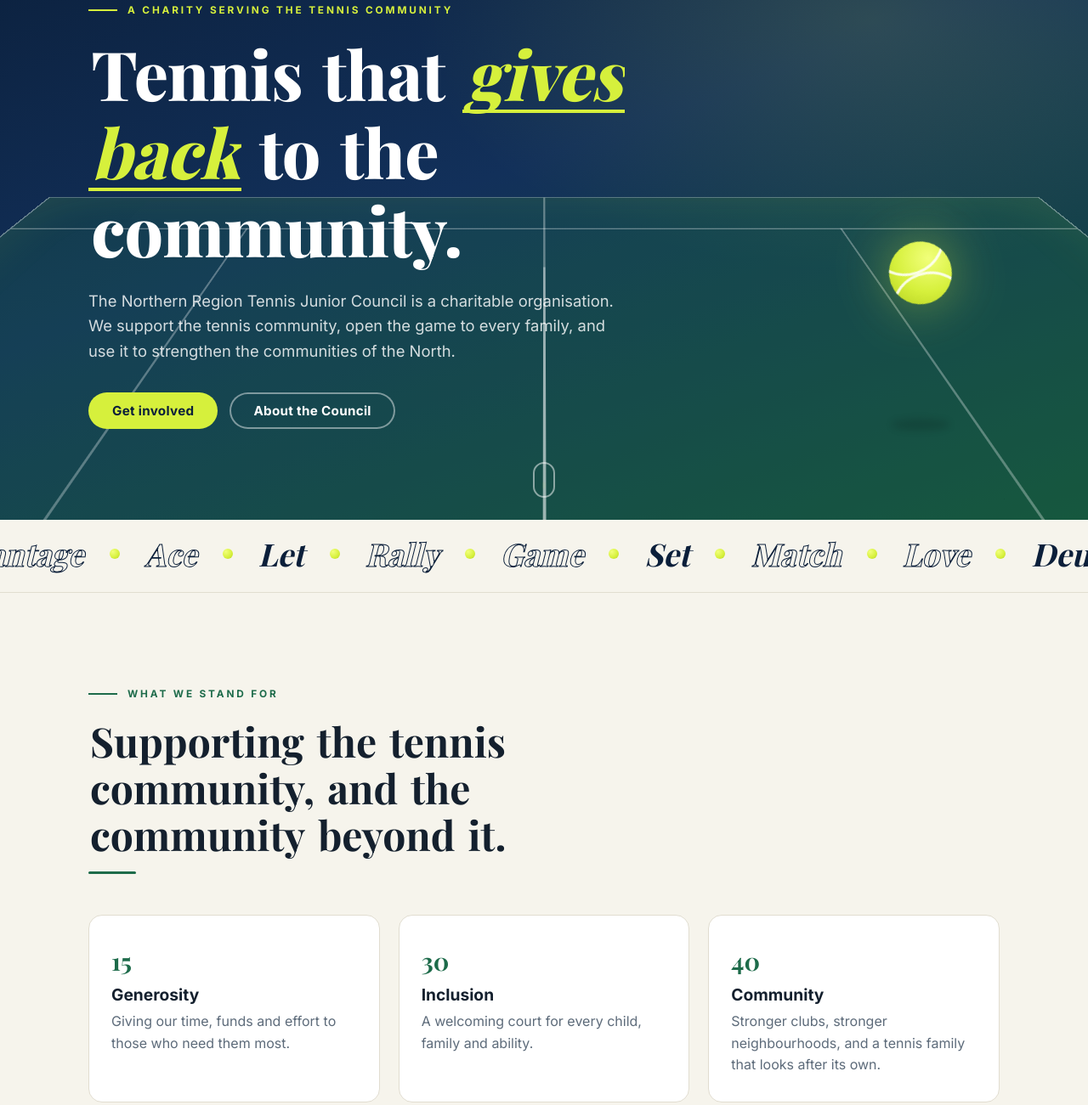
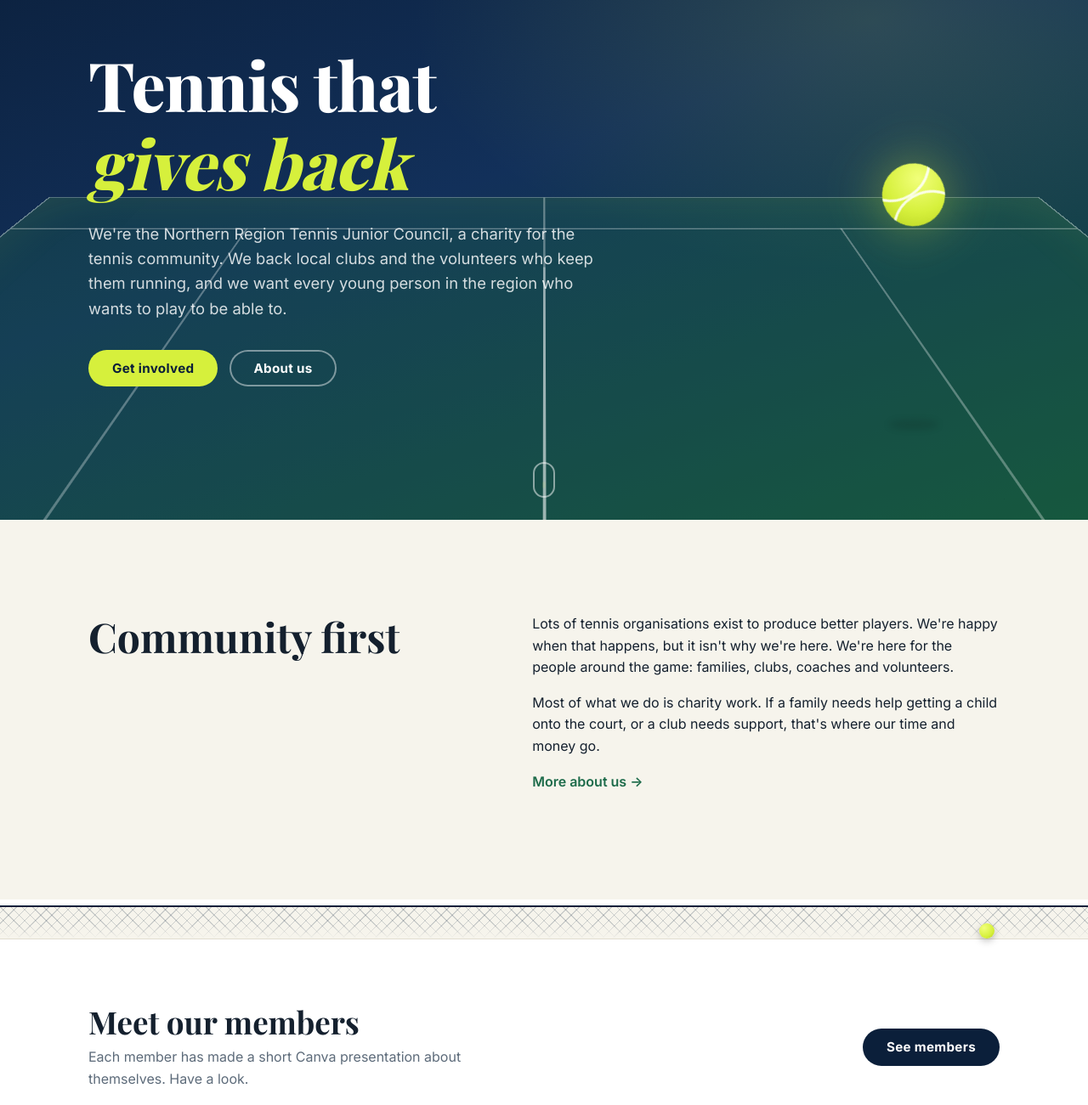
Before and after one commit to Thrawn2003/North-Region-Junior-Tennis-Council, a plain HTML site: page index.html in a window 1280 px wide. Shown: the part 124-1425 px from the top of the page at 85% size. Drawn offline with nearby package versions, Linux system fonts and the light colour scheme.

Commit message:
Rewrite copy in a plainer voice and drop template-style effects
Headings and body text rewritten to read naturally; the values block is
no longer repeated on Home. Removes section labels, word-by-word heading
animation, heading rules, the word ticker, card tilt and replaying
fade-ins. Keeps the bouncing ball, net, scroll ball and a one-time fade.

Co-Authored-By: Claude Opus 5.5 <noreply@anthropic.com>

```diff
--- a/about.html
+++ b/about.html
@@ -4,7 +4,7 @@
   <meta charset="utf-8">
   <meta name="viewport" content="width=device-width, initial-scale=1">
   <title>About – Northern Region Tennis Junior Council</title>
-  <meta name="description" content="Who we are and what we stand for.">
+  <meta name="description" content="Who the Northern Region Tennis Junior Council is and what we care about.">
   <link rel="preconnect" href="https://fonts.googleapis.com">
   <link rel="preconnect" href="https://fonts.gstatic.com" crossorigin>
   <link href="https://fonts.googleapis.com/css2?family=Inter:wght@400;500;600;700&family=Playfair+Display:wght@600;700;800&display=swap" rel="stylesheet">
@@ -12,36 +12,36 @@
 </head>
 <body data-page="about">
 <header class="page-hero"><div class="wrap">
-  <p class="eyebrow">About us</p>
-  <h1>A charity built on the love of tennis.</h1>
-  <p>We exist to support the tennis community, and to use the game to do good in the communities around it.</p>
+  <h1>About us</h1>
+  <p>A charity built around tennis and the people who play it.</p>
 </div></header>
-
 <main>
   <section class="section">
     <div class="wrap">
       <div class="prose reveal">
-        <h2>Our purpose</h2>
-        <p>The Northern Region Tennis Junior Council is a charitable organisation. Tennis is how we serve: we support the families, clubs, coaches and volunteers who make the sport possible, and we work to make sure no young person in the Northern Region is left on the sideline.</p>
-        <p>Our focus is the community first. Building strong players is a welcome result, but our aim is a generous, inclusive and connected tennis family that gives back.</p>
+        <h2>Who we are</h2>
+        <p>The Northern Region Tennis Junior Council is a charity that looks after the tennis community in our region. We support the families, clubs, coaches and volunteers who make the game happen, and we try to make sure no young person misses out on playing.</p>
+        <p>We aren't a performance academy. If our juniors turn into strong players, that's great. What we really want is a tennis community where people look out for each other.</p>
       </div>
     </div>
   </section>
+
   <section class="section dark">
     <div class="wrap">
-      <div class="section-head reveal"><p class="eyebrow">Our values</p><h2>What guides everything we do.</h2></div>
+      <div class="section-head reveal"><h2>What we care about</h2></div>
       <div class="cards" style="grid-template-columns:repeat(3,1fr)">
-        <article class="card reveal"><div class="card-tag">15</div><h3>Generosity</h3><p>Giving our time, funds and effort to those who need them most.</p></article>
-        <article class="card reveal"><div class="card-tag">30</div><h3>Inclusion</h3><p>A welcoming court for every child, family and ability.</p></article>
-        <article class="card reveal"><div class="card-tag">40</div><h3>Community</h3><p>Stronger clubs, stronger neighbourhoods, and a tennis family that looks after its own.</p></article>
+        <article class="card reveal"><div class="card-tag">15</div><h3>Getting people playing</h3><p>Cost, kit or not knowing anyone shouldn't stop someone from picking up a racquet.</p></article>
+        <article class="card reveal"><div class="card-tag">30</div><h3>Backing clubs and volunteers</h3><p>Clubs run on volunteers. We help where we can so they can keep going.</p></article>
+        <article class="card reveal"><div class="card-tag">40</div><h3>Giving back</h3><p>We give time and money to causes in the wider community, not only to tennis.</p></article>
       </div>
     </div>
   </section>
+
   <div class="net" aria-hidden="true"><i></i></div>
 
   <section class="band">
     <div class="wrap split reveal">
-      <div><h2>Want to be part of it?</h2><p>There are many ways to take part, whether you play, volunteer or give.</p></div>
+      <div><h2>Want to help out?</h2><p>We're always glad of an extra pair of hands.</p></div>
       <a href="get-involved.html" class="btn btn-navy">Get involved</a>
     </div>
   </section>
@@ -50,6 +50,5 @@
 <script src="site-config.js"></script>
 <script src="layout.js"></script>
 <script src="fun.js"></script>
-<script src="play.js"></script>
 </body>
 </html>
--- a/fun.js
+++ b/fun.js
@@ -31,17 +31,14 @@
     update();
   })();
 
-  // ---------- gentle 3D tilt on cards ----------
-  (function tilt() {
-    if (reduce || !canHover) return;
-    document.querySelectorAll(".card, .value").forEach(function (c) {
-      c.addEventListener("pointermove", function (e) {
-        var r = c.getBoundingClientRect();
-        var px = (e.clientX - r.left) / r.width - 0.5;
-        var py = (e.clientY - r.top) / r.height - 0.5;
-        c.style.transform = "perspective(900px) rotateX(" + (-py * 3) + "deg) rotateY(" + (px * 4) + "deg) translateY(-6px)";
-      });
-      c.addEventListener("pointerleave", function () { c.style.transform = ""; });
+  // ---------- home hero: the court shifts slightly with the pointer ----------
+  (function parallax() {
+    var hero = document.querySelector(".hero");
+    if (!hero || reduce || !canHover) return;
+    hero.addEventListener("pointermove", function (e) {
+      var r = hero.getBoundingClientRect();
+      hero.style.setProperty("--px", ((e.clientX - r.left) / r.width - 0.5).toFixed(3));
+      hero.style.setProperty("--py", ((e.clientY - r.top) / r.height - 0.5).toFixed(3));
     });
   })();
 
--- a/index.html
+++ b/index.html
@@ -4,7 +4,7 @@
   <meta charset="utf-8">
   <meta name="viewport" content="width=device-width, initial-scale=1">
   <title>Northern Region Tennis Junior Council</title>
-  <meta name="description" content="A charity supporting the tennis community and the communities around it.">
+  <meta name="description" content="The Northern Region Tennis Junior Council is a charity for the tennis community in the Northern Region.">
   <link rel="preconnect" href="https://fonts.googleapis.com">
   <link rel="preconnect" href="https://fonts.gstatic.com" crossorigin>
   <link href="https://fonts.googleapis.com/css2?family=Inter:wght@400;500;600;700&family=Playfair+Display:wght@600;700;800&display=swap" rel="stylesheet">
@@ -19,28 +19,25 @@
       <div class="ball-shadow"></div>
     </div>
     <div class="hero-inner">
-      <p class="eyebrow">A charity serving the tennis community</p>
-      <h1>Tennis that <em>gives&nbsp;back</em> to the community.</h1>
-      <p class="lead">The Northern Region Tennis Junior Council is a charitable organisation. We support the tennis community, open the game to every family, and use it to strengthen the communities of the North.</p>
+      <h1>Tennis that <em>gives&nbsp;back</em></h1>
+      <p class="lead">We're the Northern Region Tennis Junior Council, a charity for the tennis community. We back local clubs and the volunteers who keep them running, and we want every young person in the region who wants to play to be able to.</p>
       <div class="hero-cta">
         <a href="get-involved.html" class="btn">Get involved</a>
-        <a href="about.html" class="btn btn-ghost">About the Council</a>
+        <a href="about.html" class="btn btn-ghost">About us</a>
       </div>
     </div>
-    <a href="#stand" class="scroll-cue" aria-label="Scroll down"><span></span></a>
+    <a href="#intro" class="scroll-cue" aria-label="Scroll down"><span></span></a>
   </section>
 
-  <div class="marquee" aria-hidden="true" data-words="Love,Deuce,Advantage,Ace,Let,Rally,Game,Set,Match"><div class="mq-track"></div></div>
-  <section class="section" id="stand">
-    <div class="wrap">
-      <div class="section-head reveal">
-        <p class="eyebrow dark">What we stand for</p>
-        <h2>Supporting the tennis community, and the community beyond it.</h2>
+  <section class="section" id="intro">
+    <div class="wrap two-col">
+      <div class="reveal">
+        <h2>Community first</h2>
       </div>
-      <div class="values">
-        <div class="value reveal"><span class="n">15</span><h3>Generosity</h3><p>Giving our time, funds and effort to those who need them most.</p></div>
-        <div class="value reveal"><span class="n">30</span><h3>Inclusion</h3><p>A welcoming court for every child, family and ability.</p></div>
-        <div class="value reveal"><span class="n">40</span><h3>Community</h3><p>Stronger clubs, stronger neighbourhoods, and a tennis family that looks after its own.</p></div>
+      <div class="reveal">
+        <p>Lots of tennis organisations exist to produce better players. We're happy when that happens, but it isn't why we're here. We're here for the people around the game: families, clubs, coaches and volunteers.</p>
+        <p>Most of what we do is charity work. If a family needs help getting a child onto the court, or a club needs support, that's where our time and money go.</p>
+        <p><a class="text-link" href="about.html">More about us &rarr;</a></p>
       </div>
     </div>
   </section>
@@ -49,16 +46,16 @@
 
   <section class="band">
     <div class="wrap split reveal">
-      <div><h2>Meet our members.</h2><p>Our members share their stories and what tennis means to them through short slide presentations.</p></div>
-      <a href="members.html" class="btn btn-navy">View members</a>
+      <div><h2>Meet our members</h2><p>Each member has made a short Canva presentation about themselves. Have a look.</p></div>
+      <a href="members.html" class="btn btn-navy">See members</a>
     </div>
   </section>
 
   <section class="section cta">
     <div class="wrap center reveal">
-      <h2>Play, volunteer, or give.</h2>
-      <p>Every hour volunteered and every gift made helps the tennis community and the families around it.</p>
-      <a href="get-involved.html" class="btn">See how to help</a>
+      <h2>Want to help?</h2>
+      <p>Whether you can give an afternoon at an event or you just want to come and play, we'd love to have you.</p>
+      <a href="get-involved.html" class="btn">Ways to help</a>
     </div>
   </section>
 </main>
@@ -66,6 +63,5 @@
 <script src="site-config.js"></script>
 <script src="layout.js"></script>
 <script src="fun.js"></script>
-<script src="play.js"></script>
 </body>
 </html>
--- a/layout.js
+++ b/layout.js
@@ -62,7 +62,7 @@
   var left = el("div", {}, [
     el("strong", { text: "Northern Region Tennis Junior Council" }),
     el("br"),
-    el("small", { text: "A charity supporting the tennis community." }),
+    el("small", { text: "A charity for the tennis community in the Northern Region." }),
     footLinks
   ]);
   var right = el("div", {}, [
@@ -90,30 +90,16 @@
     }
   });
 
-  // ---------- scroll reveal (replays every time an element returns to view) ----------
+  // ---------- fade sections in as they scroll into view ----------
   var items = document.querySelectorAll(".reveal");
   if ("IntersectionObserver" in window) {
-    items.forEach(function (n) {
-      var idx = Array.prototype.indexOf.call(n.parentNode.children, n);
-      n._delay = Math.min(idx, 6) * 70 + "ms";
-      n.style.transitionDelay = n._delay;
-    });
     var io = new IntersectionObserver(function (entries) {
       entries.forEach(function (en) {
-        var t = en.target;
-        if (en.intersectionRatio >= 0.12) {
-          clearTimeout(t._retire);
-          t.classList.add("reveal", "in");
-          // hand control back to hover styles once the entrance has finished
-          t._retire = setTimeout(function () { t.classList.remove("reveal", "in"); t.style.transitionDelay = ""; }, 1300);
-        } else if (!en.isIntersecting) {
-          clearTimeout(t._retire);
-          t.style.transitionDelay = t._delay;
-          t.classList.add("reveal");
-          t.classList.remove("in");
-        }
+        if (!en.isIntersecting) return;
+        en.target.classList.add("in");
+        io.unobserve(en.target);
       });
-    }, { threshold: [0, 0.12] });
+    }, { threshold: 0.12 });
     items.forEach(function (n) { io.observe(n); });
   } else {
     items.forEach(function (n) { n.classList.add("in"); });
--- a/play.js
+++ /dev/null
@@ -1,76 +0,0 @@
-(function () {
-  "use strict";
-
-  var reduce = window.matchMedia && window.matchMedia("(prefers-reduced-motion: reduce)").matches;
-  var canHover = window.matchMedia && window.matchMedia("(hover: hover)").matches;
-
-  function make(tag, cls, text) {
-    var n = document.createElement(tag);
-    if (cls) n.className = cls;
-    if (text) n.textContent = text;
-    return n;
-  }
-
-  // Calls enter() when el comes into view and leave() once it is fully out.
-  function onView(el, enter, leave, thr) {
-    if (!("IntersectionObserver" in window)) { enter(); return; }
-    var inside = false;
-    new IntersectionObserver(function (en) {
-      var r = en[0].intersectionRatio;
-      if (!inside && r >= thr) { inside = true; enter(); }
-      else if (inside && r === 0) { inside = false; if (leave) leave(); }
-    }, { threshold: [0, thr] }).observe(el);
-  }
-
-  // ---------- word ticker: fill the track twice so the loop is seamless ----------
-  document.querySelectorAll(".marquee").forEach(function (m) {
-    var words = (m.getAttribute("data-words") || "").split(",").filter(Boolean);
-    var track = m.querySelector(".mq-track");
-    if (!words.length || !track) return;
-    var half = document.createDocumentFragment();
-    for (var rep = 0; rep < 3; rep++) {
-      words.forEach(function (w) {
-        half.appendChild(make("span", "mq-w", w.trim()));
-        half.appendChild(make("span", "mq-ball"));
-      });
-    }
-    track.appendChild(half.cloneNode(true));
-    track.appendChild(half);
-  });
-
-  if (reduce) return;
-
-  // ---------- headings: words rise into place ----------
-  document.querySelectorAll("h1, h2").forEach(function (h) {
-    h.setAttribute("aria-label", h.textContent.replace(/\s+/g, " ").trim());
-    var i = 0;
-    (function walk(node) {
-      Array.prototype.slice.call(node.childNodes).forEach(function (c) {
-        if (c.nodeType === 3) {
-          var frag = document.createDocumentFragment();
-          c.textContent.split(/(\s+)/).forEach(function (p) {
-            if (!p) return;
-            if (/^\s+$/.test(p)) { frag.appendChild(document.createTextNode(" ")); return; }
-            var w = make("span", "w"), inner = make("span", "wi", p);
-            inner.style.setProperty("--i", i++);
-            w.setAttribute("aria-hidden", "true");
-            w.appendChild(inner);
-            frag.appendChild(w);
-          });
-          node.replaceChild(frag, c);
-        } else if (c.nodeType === 1) { walk(c); }
-      });
-    })(h);
-    onView(h, function () { h.classList.add("words-in"); }, function () { h.classList.remove("words-in"); }, 0.5);
-  });
-
-  // ---------- home hero: the court shifts slightly with the pointer ----------
-  var hero = document.querySelector(".hero");
-  if (hero && canHover) {
-    hero.addEventListener("pointermove", function (e) {
-      var r = hero.getBoundingClientRect();
-      hero.style.setProperty("--px", ((e.clientX - r.left) / r.width - 0.5).toFixed(3));
-      hero.style.setProperty("--py", ((e.clientY - r.top) / r.height - 0.5).toFixed(3));
-    });
-  }
-})();
--- a/styles.css
+++ b/styles.css
@@ -429,27 +429,8 @@ img { max-width: 100%; }
 
 .btn:active { transform: scale(.97); }
 
-/* section eyebrow rules extend as they scroll into view */
-.reveal .eyebrow::before { width: 0; transition: width .9s .2s cubic-bezier(.2,.7,.2,1); }
-.reveal.in .eyebrow::before { width: 34px; }
-
-/* headings: words rise into place */
-.w { display: inline-block; overflow: hidden; vertical-align: top; padding: 0 .04em .16em; margin-bottom: -.16em; }
-.wi { display: inline-block; transform: translateY(115%); transition: transform .85s cubic-bezier(.2,.7,.2,1); transition-delay: calc(var(--i, 0) * 55ms); }
-.words-in .wi { transform: none; }
-
-/* short rule under headings, drawn once the words arrive */
-.section-head h2::after, .prose h2::after, .split h2::after, .two-col h2::after, .cta h2::after {
-  content: ""; display: block; height: 3px; width: 0; margin-top: 16px; background: var(--court); border-radius: 2px;
-  transition: width .9s .5s cubic-bezier(.2,.7,.2,1);
-}
-.center h2::after { margin-left: auto; margin-right: auto; }
-h2.words-in::after { width: 56px; }
-.section.dark h2::after, .cta h2::after { background: var(--ball); }
-.hero h1 em {
-  background: linear-gradient(var(--ball), var(--ball)) no-repeat 0 94% / 0% 4px; transition: background-size 1s .9s cubic-bezier(.2,.7,.2,1);
-}
-.hero h1.words-in em { background-size: 100% 4px; }
+.text-link { color: var(--court); font-weight: 600; text-decoration: none; }
+.text-link:hover { text-decoration: underline; }
 
 /* a net between sections; a ball clears it as it scrolls into view */
 .net { position: relative; height: 46px; background: var(--cream); z-index: 2; }
@@ -479,17 +460,6 @@ h2.words-in::after { width: 56px; }
   100% { transform: translateY(28px); }
 }
 
-/* word ticker (home page) */
-.marquee { background: var(--cream); border-bottom: 1px solid var(--line); overflow: hidden; padding: 22px 0; white-space: nowrap; position: relative; z-index: 1; }
-.mq-track { display: inline-flex; align-items: center; gap: 30px; padding-left: 30px; animation: marquee 60s linear infinite; }
-.mq-w { font: italic 700 clamp(1.5rem, 3vw, 2.3rem)/1 var(--serif); color: transparent; -webkit-text-stroke: 1px var(--navy); }
-.mq-w:nth-of-type(3n) { color: var(--navy); -webkit-text-stroke: 0; }
-.mq-ball {
-  flex: none; width: 12px; height: 12px; border-radius: 50%;
-  background: radial-gradient(circle at 32% 30%, #f1ff7a, var(--ball) 60%, var(--ball-dark));
-}
-@keyframes marquee { to { transform: translateX(-50%); } }
-
 /* member avatars lift slightly on hover */
 .member:hover .avatar, .member:focus-visible .avatar { transform: translateY(-4px); }
 .member .avatar { transition: transform .3s cubic-bezier(.2,.7,.2,1); }
@@ -504,8 +474,3 @@ h2.words-in::after { width: 56px; }
 
 .band { padding: 76px 0; }
 @media (max-width: 720px) { .band { padding: 52px 0; } .footer-in > div:last-child { text-align: left !important; } }
-
-@media (prefers-reduced-motion: reduce) {
-  .wi { transform: none !important; }
-  .mq-track { animation: none; }
-}
```
Also changed, not shown: events.html (+5 -8 lines), get-involved.html (+7 -10 lines), members.html (+9 -11 lines).
